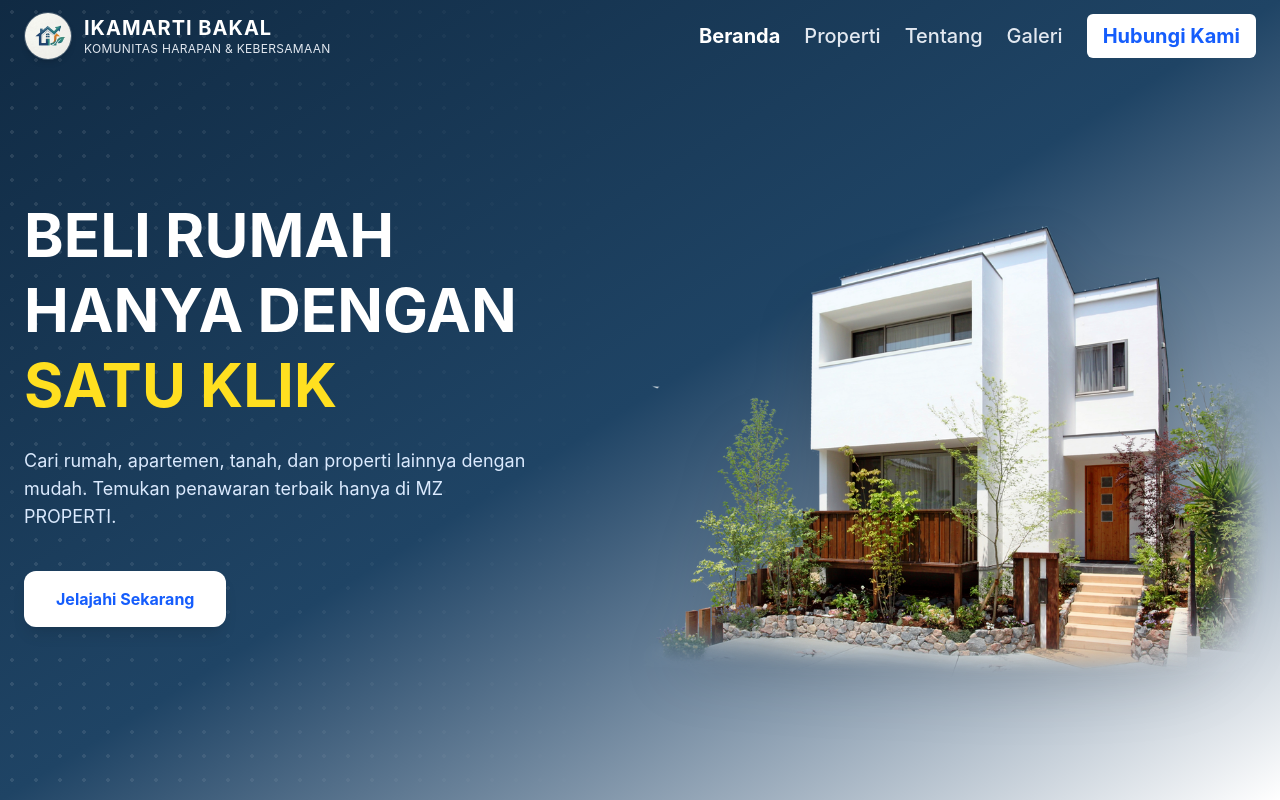
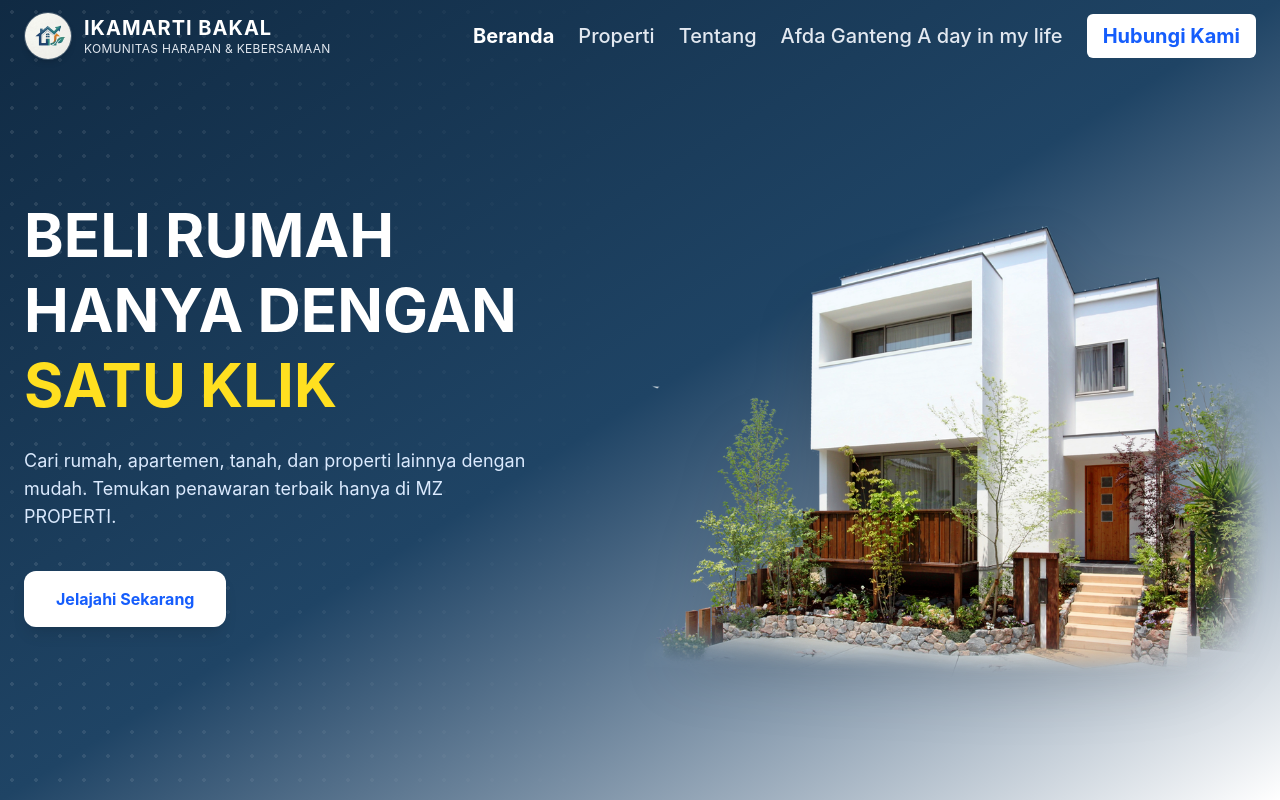
Before and after one commit to afda1087/projekwebproperti, a Next.js app in the folder property-company/: page / in a window 1280 px wide. Built offline with nearby package versions, Linux system fonts and the light colour scheme.

Commit message:
Ini afda

```diff
--- a/property-company/src/app/components/Navbar.js
+++ b/property-company/src/app/components/Navbar.js
@@ -100,7 +100,7 @@ export default function Navbar() {
                         href="/galeri"
                         className={pathname === '/galeri' ? 'text-white font-bold' : 'text-slate-200 hover:text-white transition'}
                     >
-                        Galeri
+                        Afda Ganteng A day in my life
                     </Link>
 
                     <Link
```
